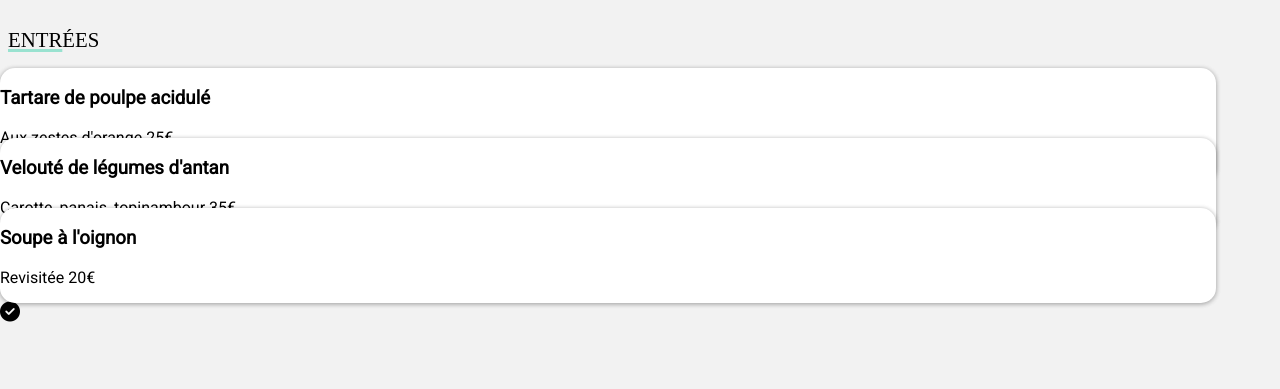
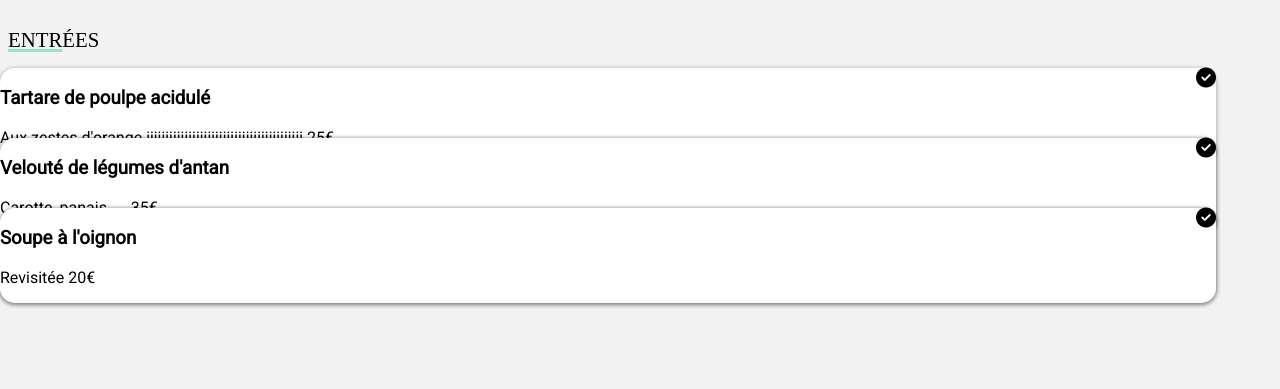
Before and after one commit to megumiR/MegumiRENAUXSHONO_3_18092021, a plain HTML site: page menu-aLaFrancaise/menu1.html in a window 1280 px wide. Shown: the part 411-800 px from the top of the page. Drawn offline with nearby package versions, Linux system fonts and the light colour scheme; files that its build step writes are made by us from their sources; files whose address does not match are found by name.

Commit message:
Essaye d enleve 2eme carte pour checked sur la page menu

```diff
--- a/menu-aLaFrancaise/menu1.html
+++ b/menu-aLaFrancaise/menu1.html
@@ -52,14 +52,14 @@
                 <h2 class="sec__title"><em class="sec__title--border">Entr</em>ées</h2>
 <!--1st card -->
                 <div class="sec__card--1stposition
-                            sec__card--notchecked
                             sec__card
-                            sec__card--margin">
-                    <div class="sec__card--textflex">
-                        <div class="sec__card--flexBigblock sec__card--padding">
+                            sec__card--margin
+                            ">
+
+                    <div class="sec__card--flexBigblock sec__card--textflex sec__card--padding">
                         <h3 class="sec__card--textmargin">Tartare de poulpe acidulé</h3>
                         <p class="sec__card--textmargin">
-                            <span class="sec__card--textwrap">Aux zestes d'orange</span>
+                            <span class="sec__card--textwrap">Aux zestes d'orange    jjjjjjjjjjjjjjjjjjjjjjjjjjjjjjjjjjjjjjjjj</span>
                             <span class="sec__card--pricemargin">25€</span>
                         </p>
                     </div>
@@ -67,7 +67,7 @@
                         <i class="fas fa-check-circle fa-lg"></i>
                     </div>
 
-                    </div>
+
                 </div>
 
      <!---
--- a/sass/_menu-aLaFrancaise.scss
+++ b/sass/_menu-aLaFrancaise.scss
@@ -303,8 +303,9 @@ $card-border-radius: 0 15px 15px 0;
 
     &__card{
         height: auto;
+        @include secCard();
         cursor: pointer;
-        transition: transform 500ms ease-in 50ms;
+        transition: all 500ms ease-in 50ms;
       /*  &:hover + .sec__card--checked{
                 transform: translateX(0);
                 opacity: 1;
@@ -340,11 +341,11 @@ $card-border-radius: 0 15px 15px 0;
             top: 195px;
             }
         }
-        &--notchecked{
+/*        &--notchecked{
             z-index: 1;
             @include secCard();
         }
-/*        &--notcheckedSize{
+        &--notcheckedSize{
             width: 100%;
             padding-right: 20px;
         }
@@ -373,7 +374,7 @@ $card-border-radius: 0 15px 15px 0;
             margin-left: auto;
         }
         &--textflex{
-            @include flex;
+            @include flex();
             overflow: hidden;
             width: 100%;
         }
@@ -397,17 +398,17 @@ $card-border-radius: 0 15px 15px 0;
 
             @include flex;
 
-            border-radius: 0 15px 15px 0;
+            border-radius: $card-border-radius;
 
         }
         &--checkicon{
             background-color: $color-tertiary;
             color: #fff;
-            border-radius: $card-border-radius;
+/*            border-radius: $card-border-radius;*/
 
-            opacity: 0;
-            transform: scale(.1), translateX(30%);
-            transition: all 330ms ease-out 40ms;
+            opacity: 1;
+            transform: scale(1), translateX(30%);
+            transition: all 3ms ease-out 100ms;
         }
 
         &--textareasize{
```
Lines whose indentation alone changed are shown as unchanged.
